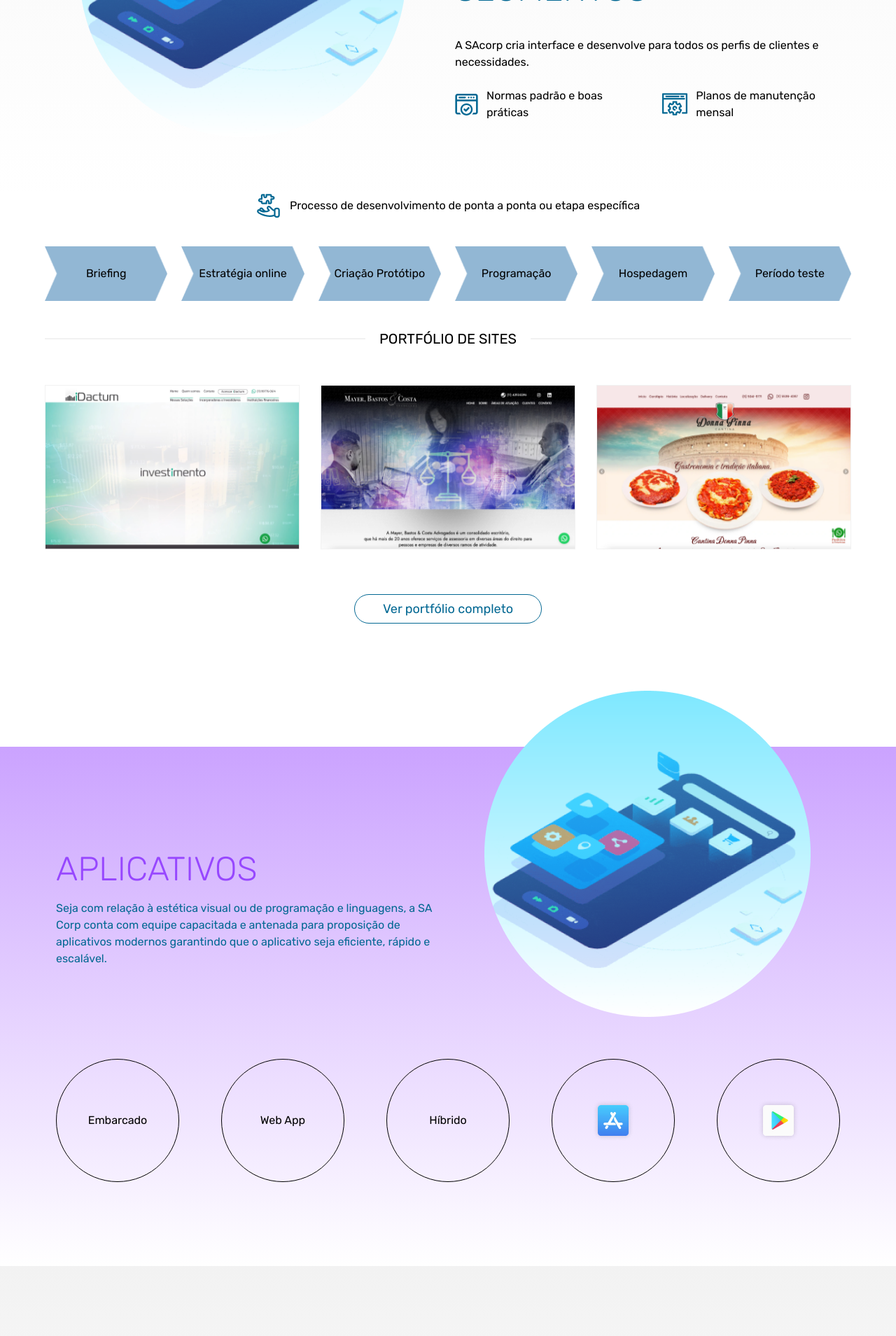
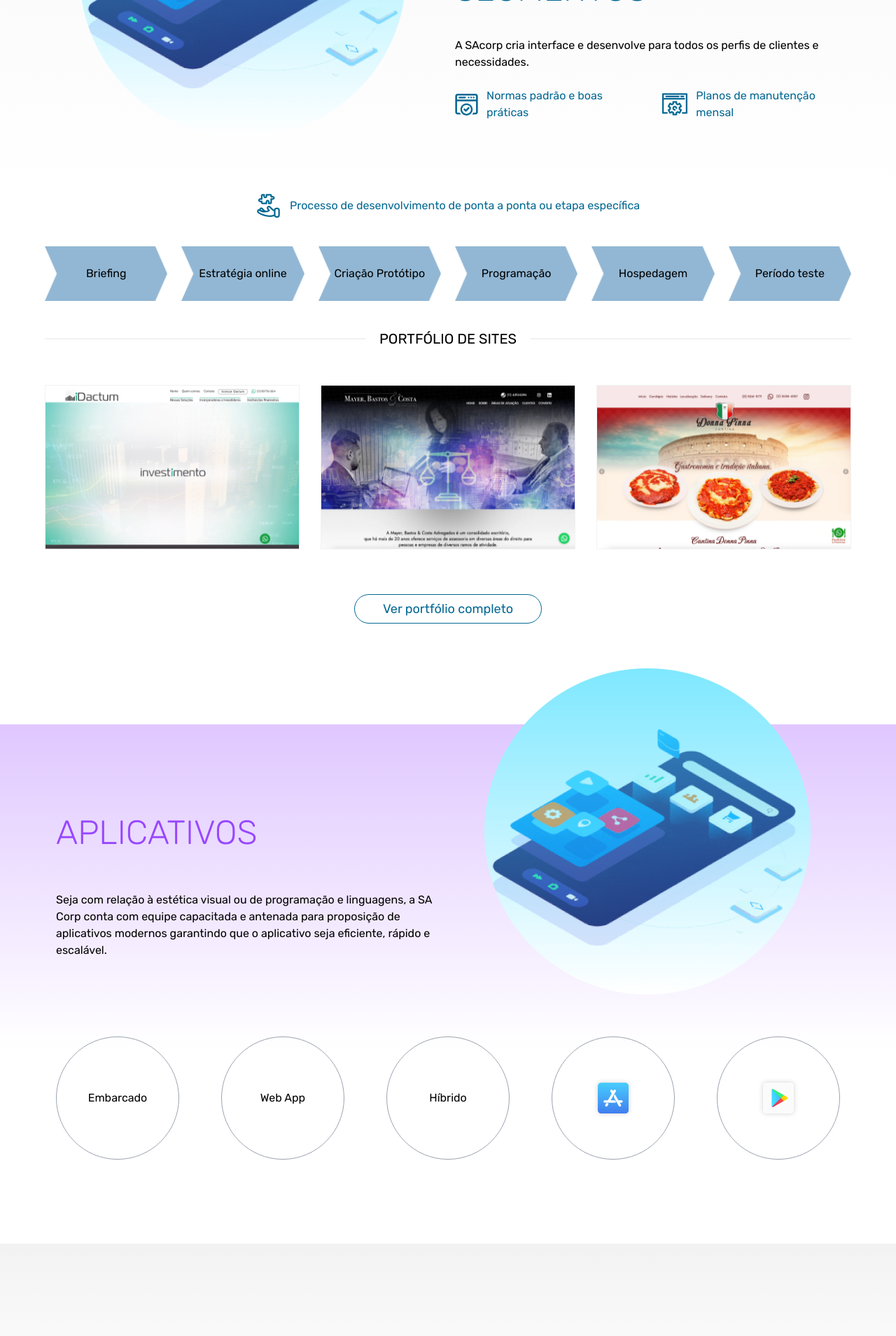
Before and after one commit to willdjm/ttt, a Next.js app: page / in a window 1280 px wide. Shown: the part 2860-4769 px from the top of the page at 70% size. Built offline with nearby package versions, Linux system fonts and the light colour scheme.

Commit message:
first commit

```diff
--- a/src/app/components/Apps.tsx
+++ b/src/app/components/Apps.tsx
@@ -2,56 +2,55 @@ export function Apps() {
 
 
 return (
-
-<section className="bg-gradient-to-b from-purple-500/50 to-white flex justify-center items-center lg:pb-20 py-10 lg:py-0">
+<>
+<section className="bg-gradient-to-b from-purple-500/30 to-white flex justify-center items-center py-10 lg:py-0">
   <div className='lg:justify-between flex flex-col justify-items-center md:max-w-6xl w-full relative px-4'>
 
     <div className="lg:flex items-center justify-center gap-5 grid">
-<div className="lg:w-1/2 flex flex-col lg:items-start justify-center">
+      <div className="lg:w-1/2 flex flex-col lg:items-start lg:gap-10 gap-5 justify-center">
         <h3 className="text-purple-500 lg:text-left text-center font-light lg:text-5xl text-3xl uppercase">
           aplicativos
         </h3>
-                <p className="text-blue-400 mt-5 text-center lg:text-left">
+        <p className="mt-5 text-center lg:text-left">
           Seja com relação à estética visual ou de programação e linguagens, a SA Corp conta com equipe capacitada e antenada para proposição de aplicativos modernos garantindo que o aplicativo seja eficiente, rápido e escalável.
         </p>
       </div>
       <div className="lg:w-1/2 flex flex-col items-center justify-center lg:relative">
         <picture>
           <img src="./Component3.png" alt="" className="lg:relative lg:bottom-20" />
-
         </picture>
-
       </div>
     </div>
-<div className="lg:flex items-center lg:justify-between justify-center lg:relative gap-5 grid grid-cols-2 lg:bottom-10 mt-5">
+  </div>
+</section>
 
-  <div className="border border-black rounded-full lg:w-44 w-36 lg:h-44 h-36 flex items-center justify-center">
+<section className="flex justify-center items-center lg:pb-20 pb-10">
+  <div className='lg:justify-between flex flex-col justify-items-center md:max-w-6xl w-full px-4'>
+
+    <div className="lg:flex items-center lg:justify-between justify-center lg:relative gap-3 grid grid-cols-2 lg:bottom-10 mt-5">
+      <div className="border border-gray-400 rounded-full lg:w-44 w-36 lg:h-44 h-36 flex items-center justify-center">
         <span>Embarcado</span>
       </div>
-  <div className="border border-black rounded-full lg:w-44 w-36 lg:h-44 h-36 flex items-center justify-center">
+      <div className="border border-gray-400 rounded-full lg:w-44 w-36 lg:h-44 h-36 flex items-center justify-center">
         <span>Web App</span>
       </div>
-  <div className="border border-black rounded-full lg:w-44 w-36 lg:h-44 h-36 flex items-center justify-center">
+      <div className="border border-gray-400 rounded-full lg:w-44 w-36 lg:h-44 h-36 flex items-center justify-center">
         <span>Híbrido</span>
       </div>
-  <div className="border border-black rounded-full lg:w-44 w-36 lg:h-44 h-36 flex items-center justify-center">
+      <div className="border border-gray-400 rounded-full lg:w-44 w-36 lg:h-44 h-36 flex items-center justify-center">
         <picture>
           <img src="./img-apple-store.png" alt="" className="" />
-
         </picture>
       </div>
-  <div className="border border-black rounded-full lg:w-44 w-36 lg:h-44 h-36 flex items-center justify-center">
+      <div className="border border-gray-400 rounded-full lg:w-44 w-36 lg:h-44 h-36 flex items-center justify-center">
         <picture>
           <img src="./img-app-store.png" alt="" className="" />
-
         </picture>
+      </div>
     </div>
 
   </div>
-
-
-
-    </div>
 </section>
+</>
 );
 }
--- a/src/app/components/Clients.tsx
+++ b/src/app/components/Clients.tsx
@@ -34,8 +34,8 @@ return () => {
 }, [])
 
 return (
-
-<section className="bg-gradient-to-b from-gray-300 to-white flex justify-center items-center px-3 lg:px-0 lg:py-32 py-10">
+<>
+  <section className="bg-gradient-to-b from-gray-300 to-white flex justify-center items-center px-3 lg:px-0 lg:pt-32 pt-10">
     <div className='md:justify-between flex flex-col justify-items-center md:max-w-6xl w-full'>
 
       <div className="p-6 lg:p-0 mr-2 sm:rounded-lg flex flex-col items-center justify-center">
@@ -46,7 +46,11 @@ return (
           Veja alguns empresas que já transformaram sua presença online com as soluções da SA Corp
         </p>
       </div>
+    </div>
+  </section>
 
+  <section className="flex justify-center items-center px-4 lg:px-0 lg:pt-14 pt-10 pb-10 lg:pb-20">
+    <div className='md:justify-between flex flex-col justify-items-center md:max-w-6xl w-full'>
 
       <div className="lg:mt-20 mt-5 flex items-center justify-center">
         <Swiper className="flex items-center justify-center"
@@ -58,46 +62,47 @@ return (
           pagination
           speed={200}
         >
+
           <SwiperSlide key='1'>
             <picture>
               <img src="./cliente-aguia.png" alt="" className="" />
-
             </picture>
           </SwiperSlide>
 
           <SwiperSlide key='2'>
             <picture>
               <img src="./cliente-idactum.png" alt="" className="" />
-
             </picture>
           </SwiperSlide>
+
           <SwiperSlide key='3'>
             <picture>
               <img src="./cliente-zimmermann.png" alt="" className="" />
-
             </picture>
           </SwiperSlide>
+
           <SwiperSlide key='4'>
             <picture>
               <img src="./cliente-MBC-advogados.png" alt="" className="" />
-
             </picture>
           </SwiperSlide>
+
           <SwiperSlide key='5'>
             <picture>
               <img src="./cliente-esquema.png" alt="" className="" />
-
             </picture>
           </SwiperSlide>
+
           <SwiperSlide key='6'>
             <picture>
               <img src="./cliente-poli.png" alt="" className="" />
-
             </picture>
           </SwiperSlide>
+
         </Swiper>
       </div>
     </div>
   </section>
+</>
 );
 }
--- a/src/app/components/Contatct.tsx
+++ b/src/app/components/Contatct.tsx
@@ -77,8 +77,8 @@ const FormatedData = {
 }
 
 return (
-
-<div id="contact" className="bg-gradient-to-b from-gray-300 to-white flex flex-col justify-center items-center lg:py-20 py-10">
+<>
+<div id="contact" className="bg-gradient-to-b from-gray-300 to-white flex flex-col justify-center items-center lg:pt-20 pt-10">
 <div className='md:justify-between flex flex-col justify-items-center md:max-w-6xl w-full gap-10'>
 
     <div className='flex items-center justify-center'>
@@ -91,6 +91,25 @@ return (
                     Preencha este pequeno formulário, que nossos profissionais entrarão em contato.
                 </p>
             </div>
+        </div>
+    </div>
+</div>
+<ToastContainer
+    position="top-right"
+    autoClose={5000}
+    hideProgressBar={false}
+    newestOnTop={false}
+    closeOnClick
+    rtl={false}
+    pauseOnFocusLoss
+    draggable
+    pauseOnHover={false}
+    theme="colored"
+/>
+</div>
+
+<div className="flex flex-col justify-center items-center">
+<div className='md:justify-between flex flex-col justify-items-center md:max-w-xl w-full gap-10'>
 
     <div className="px-6 lg:px-0 flex flex-col w-full justify-center gap-3 lg:mt-10">
 
@@ -150,19 +169,6 @@ return (
     </div>
 </div>
 </div>
-</div>
-<ToastContainer
-    position="top-right"
-    autoClose={5000}
-    hideProgressBar={false}
-    newestOnTop={false}
-    closeOnClick
-    rtl={false}
-    pauseOnFocusLoss
-    draggable
-    pauseOnHover={false}
-    theme="colored"
-/>
-</div>
+</>
 );
 }
--- a/src/app/components/Portifolio.tsx
+++ b/src/app/components/SitesDiversos.tsx
@@ -10,7 +10,7 @@ import Link from "next/link";
 
 register();
 
-export function Portifolio() {
+export function SitesDiversos() {
 
 const [slidePreview, setSlidePreview] = useState(4)
 
@@ -54,18 +54,18 @@ return (
           A SAcorp cria interface e desenvolve para todos os perfis de clientes e necessidades.
         </p>
 
-        <div className="flex items-center justify-center lg:gap-7">
+        <div className="flex items-center justify-center lg:gap-7 gap-4">
           <div className="flex items-center justify-center gap-3">
             <picture>
               <img src="./icon-normas.svg" alt="" className="" />
             </picture>
-            <span>Normas padrão e boas práticas </span>
+            <span className="text-blue-400">Normas padrão e boas práticas </span>
           </div>
           <div className="flex items-center justify-center gap-3">
             <picture>
               <img src="./icon-planos.svg" alt="" className="" />
             </picture>
-            <span>Planos de manutenção mensal </span>
+            <span className="text-blue-400">Planos de manutenção mensal </span>
           </div>
         </div>
       </div>
@@ -73,14 +73,14 @@ return (
   </div>
 </section>
 
-<section className="flex justify-center items-center lg:pb-36 px-4">
+<section className="flex justify-center items-center lg:pb-28 px-4">
   <div className='md:justify-between flex flex-col justify-items-center md:max-w-6xl w-full'>
 
     <div className="flex items-center justify-center gap-3">
       <picture>
         <img src="./icon-processo.svg" alt="" className="" />
       </picture>
-      <span>Processo de desenvolvimento de ponta a ponta ou etapa específica </span>
+      <span className="text-blue-400">Processo de desenvolvimento de ponta a ponta ou etapa específica </span>
     </div>
 
     <div className="lg:flex grid grid-cols-2 mt-5 gap-5 items-center lg:justify-between justify-center py-5">
--- a/src/app/page.tsx
+++ b/src/app/page.tsx
@@ -3,10 +3,10 @@ import { Clients } from "./components/Clients";
 import { Contact } from "./components/Contatct";
 import { Footer } from "./components/Footer";
 import { Apps } from "./components/Apps";
-import { Portifolio } from "./components/Portifolio";
 import { SitesImobiliarias } from "./components/SitesImobiliarias";
 import { CreationAndDevelopment } from "./components/CreationAndDevelopment";
 import { NavBar } from "./components/NavBar";
+import { SitesDiversos } from "./components/SitesDiversos";
 
 export default function Home() {
   return (
@@ -15,7 +15,7 @@ export default function Home() {
 
   <CreationAndDevelopment />
   <SitesImobiliarias />
-  <Portifolio />
+  <SitesDiversos />
   <Apps />
   <Clients />
 <Contact />
```
Also changed, not shown: src/app/components/SitesImobiliarias1.tsx (deleted, +0 -121 lines). Lines whose indentation alone changed are shown as unchanged.
